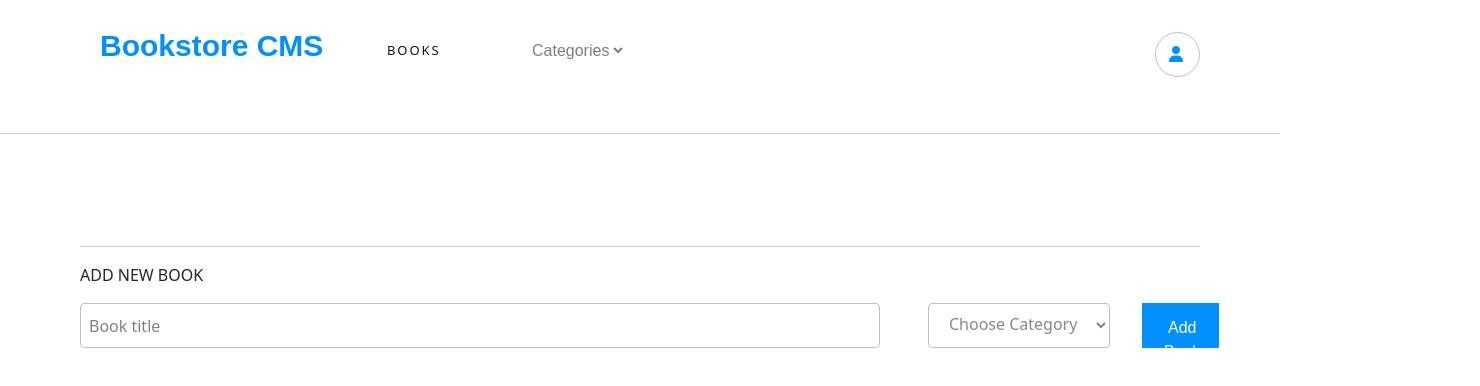
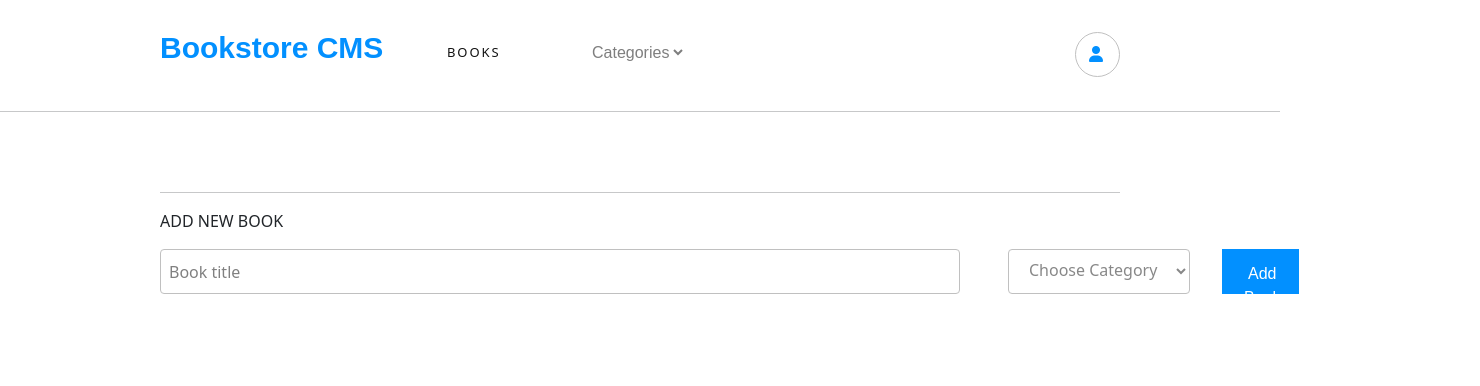
Before and after one commit to SamroodAli/magic-books, a React (Create React App) app: page / in a window 1280 px wide. Shown: the top 386 px of the page, 1480 px wide, since content can reach past the window. Built offline with nearby package versions, Linux system fonts and the light colour scheme.

Commit message:
Style: Fix style for body by adding margin

```diff
--- a/src/style.css
+++ b/src/style.css
@@ -1,14 +1,21 @@
 .panel-bg {
   width: 87.5rem;
   height: 5.938rem;
-  margin: 0 0 2.375rem;
   padding: 1.438rem 6.188rem 1.688rem 6.25rem;
   background-color: #fff;
   display: flex;
 }
 
 .body {
-  padding: 5rem;
+  padding: 0 5rem;
+  margin: 5rem;
+}
+
+.header {
+  display: flex;
+  align-items: center;
+  padding: 0 5rem;
+  margin: 0 5rem;
 }
 
 .Bookstore-CMS {
@@ -61,7 +68,7 @@
   border-radius: 50%;
   position: absolute;
   top: 2rem;
-  right: 5rem;
+  right: 10rem;
   display: flex;
   align-items: center;
   justify-content: center;
```
